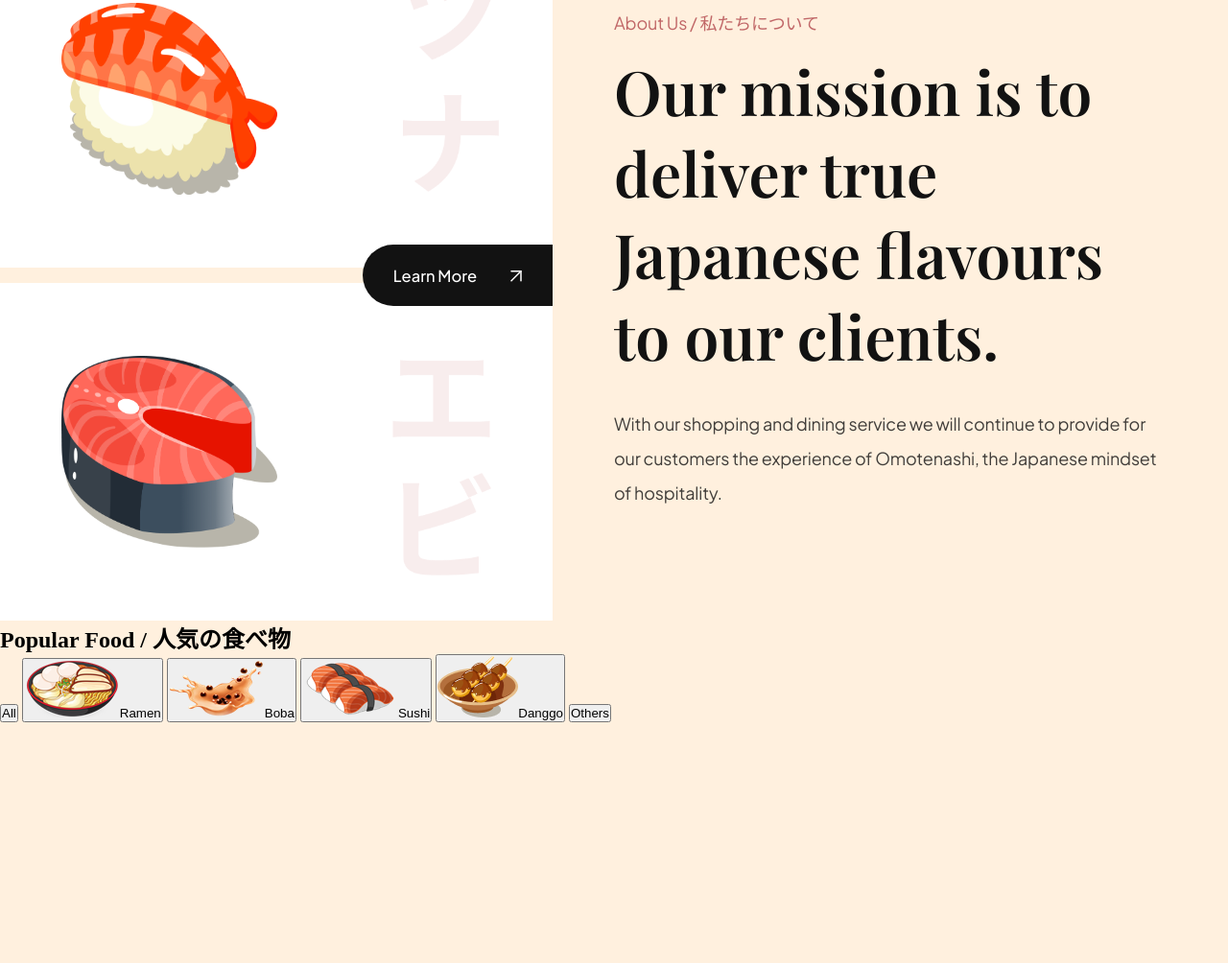
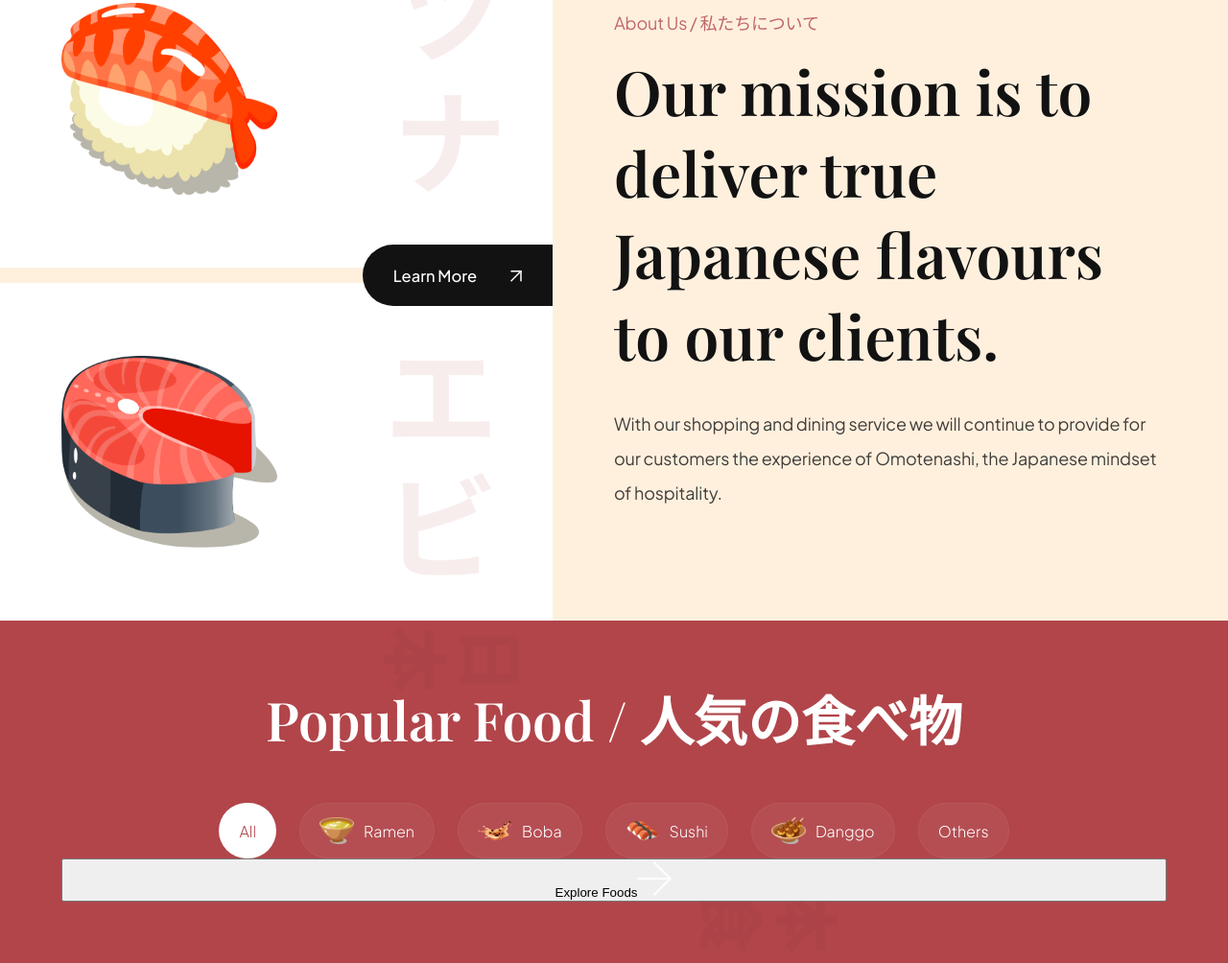
Before and after one commit to oorlowska/restaurant-website, a website built with Vite: page boba-ramen/index.html in a window 1280 px wide. Shown: the part 1137-2141 px from the top of the page at 96% size. Before the commit the page ends 1890 px from the top, so only its background shows below. Built offline with nearby package versions, Linux system fonts and the light colour scheme.

Commit message:
popular section buttons

```diff
--- a/boba-ramen/css/sections/popular.css
+++ b/boba-ramen/css/sections/popular.css
@@ -0,0 +1,69 @@
+.popular {
+    padding: 64px;
+    display: flex;
+    flex-direction: column;
+    background-color: var(--primary-color);
+    background-image: url(../../assets/popular_bg.png);
+    background-position: center;
+    background-repeat: no-repeat;
+    background-size: contain;
+    overflow: hidden;
+}
+
+.popular__title {
+    font-size: 56px;
+    font-family: var(--playfair-display);
+    font-weight: 600;
+    line-height: 78px;
+    color: white;
+    text-align: center;
+}
+
+.popular__filters {
+    margin-top: 48px;
+    max-width: 100%;
+    overflow-x: auto;
+    display: flex;
+    justify-content: center;
+    gap: 24px;
+}
+
+.popular__filter-button {
+    padding: 10px 20px;
+    display: flex;
+    flex-direction: row;
+    align-items: center;
+    gap: 10px;
+    background-color: rgba(255, 255, 255, 0.05);
+    border: 1px solid rgba(255, 255, 255, 0.05);
+    border-radius: 46px;
+    font-size: 16px;
+    font-weight: 300;
+    line-height: 25px;
+    font-family: var(--plus-jakarta-sans);
+    color: white;
+    cursor: pointer;
+    transition: 0.25s;
+}
+
+.popular__filter-button img {
+    width: 36px;
+    height: 36px;
+    object-fit: contain;
+}
+
+.active {
+    background-color: white;
+    color: var(--primary-color);
+    transition: 0.25s;
+}
+
+.popular__filter-button:hover {
+    background-color: white;
+    color: var(--primary-color);
+}
+
+.active:hover {
+    background-color: rgba(255, 255, 255, 0.05);
+    color: white;
+}
--- a/boba-ramen/index.html
+++ b/boba-ramen/index.html
@@ -97,12 +97,16 @@
       <h2 class="popular__title">Popular Food / 人気の食べ物</h2>
       <div class="popular__filters sushi__hide-scrollbar">
         <button class="popular__filter-button active">All</button>
-        <button class="popular__filter-button"><img src="./assets/ramen-2_640.png" alt="ramen icon">Ramen</button>
+        <button class="popular__filter-button"><img src="./assets/sushi-7.png" alt="ramen icon">Ramen</button>
         <button class="popular__filter-button"><img src="./assets/boba-tea-icon.png" alt="bubble tea icon">Boba</button>
         <button class="popular__filter-button"><img src="./assets/sushi-9.png" alt="sushi icon">Sushi</button>
-        <button class="popular__filter-button"><img src="./assets/sushi-6.png" alt="sushi icon">Danggo</button>
+        <button class="popular__filter-button"><img src="./assets/sushi-6.png" alt="danggo icon">Danggo</button>
         <button class="popular__filter-button">Others</button>
       </div>
+      <div class="popular__catalogue">
+
+      </div>
+      <button class="popular__button">Explore Foods<img src="./assets/arrow-right.svg" alt="arrow right"></button>
     </section>
 
     <script src="./js/script.js" type="module"></script>
```
